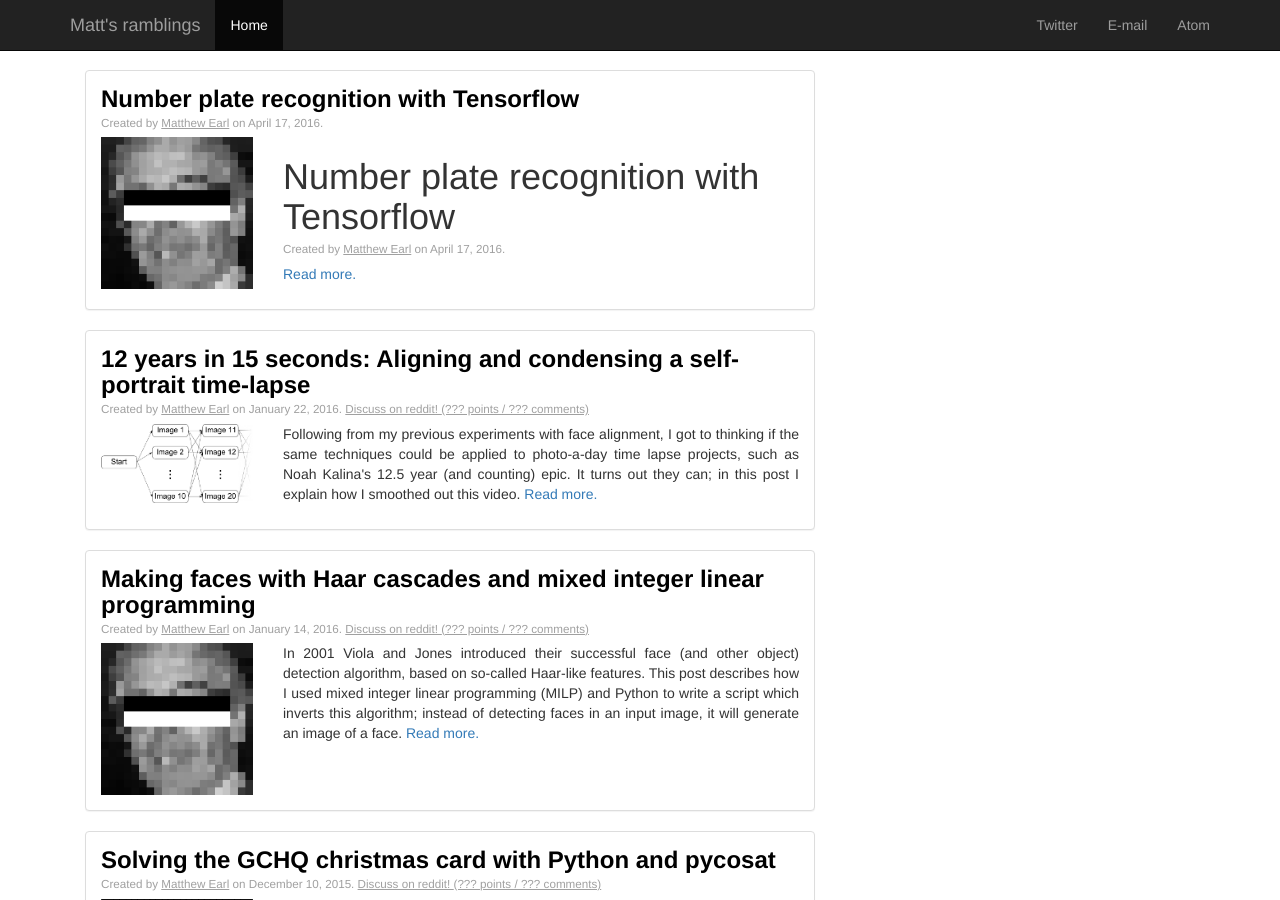
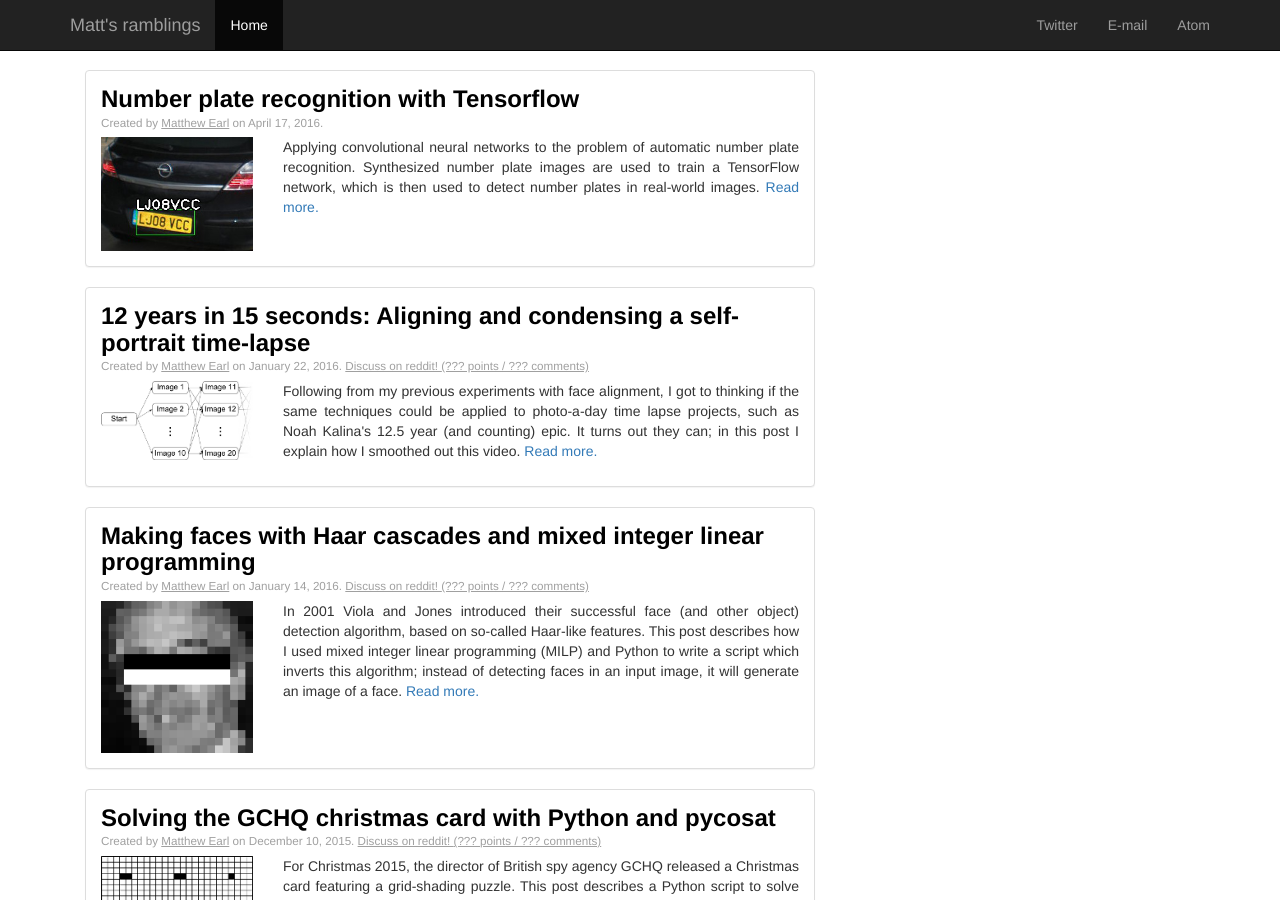
Before and after one commit to matthewearl/matthewearl.github.io, a Jekyll site: the page built from index.html, in a window 1280 px wide and 900 px high. Built offline with Jekyll 4.4.1, drawn with Linux system fonts in a browser that asks for light colours; nearby versions of some CDN libraries; the list of posts is cut into pages by our own code.

Commit message:
Deep ANPR: Add an except and a thumbnail image

```diff
--- a/_posts/2016-04-17-cnn-anpr.md
+++ b/_posts/2016-04-17-cnn-anpr.md
@@ -1,8 +1,12 @@
 ---
 layout: default
 title: Number plate recognition with Tensorflow
-thumbimage: /assets/inverse-haar/feature1.png
+thumbimage: /assets/cnn-anpr/header.jpg
 excerpt:
+  Applying convolutional neural networks to the problem of automatic number
+  plate recognition. Synthesized number plate images are used to train a
+  TensorFlow network, which is then used to detect number plates in real-world
+  images.
 ---
 
 {% include post-title.html %}
```
Also changed, not shown: assets/cnn-anpr/header.jpg (added).
